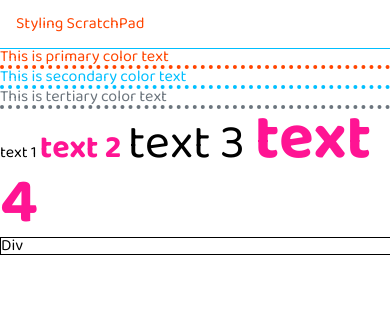
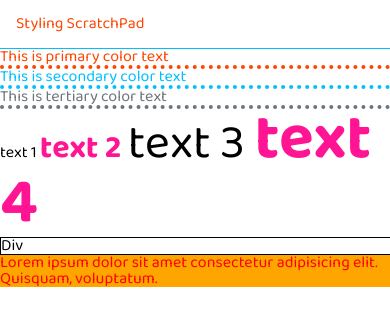
Before and after one commit to ozgursarikamis/styling-sandbox, a website built with Parcel: page src/index.html in a window 390 px wide. Shown: the top 326 px of the page. Built offline with nearby package versions, Linux system fonts and the light colour scheme.

Commit message:
Using breakpoints

```diff
--- a/src/index.html
+++ b/src/index.html
@@ -41,6 +41,9 @@
     <div class="rectangle">
         Div
     </div>
+    <div class="responsive-test">
+        Lorem ipsum dolor sit amet consectetur adipisicing elit. Quisquam, voluptatum.
+    </div>
 </ul>
 <script type="module" src="./js/main.js"></script>
 </body>
--- a/src/scss/_breakpoints.scss
+++ b/src/scss/_breakpoints.scss
@@ -35,3 +35,38 @@ $breakpoints: (
         @content;
     }
 }
+
+
+// simpler way:
+
+@mixin breakpoint($bp: 0) {
+    @media (min-width: $bp) {
+        @content;
+    }
+}
+
+// Usage:
+
+.responsive-test {
+    background-color: red;
+    @include xs {
+        background-color: orange;
+        color: red;
+    }
+    @include sm {
+        background-color: yellow;
+        color: navy;
+    }
+    @include md {
+        background-color: green;
+        color: yellow;
+    }
+    @include lg {
+        background-color: blue;
+        color: white;
+    }
+    @include xl {
+        background-color: purple;
+        color: wheat;
+    }
+}
```
